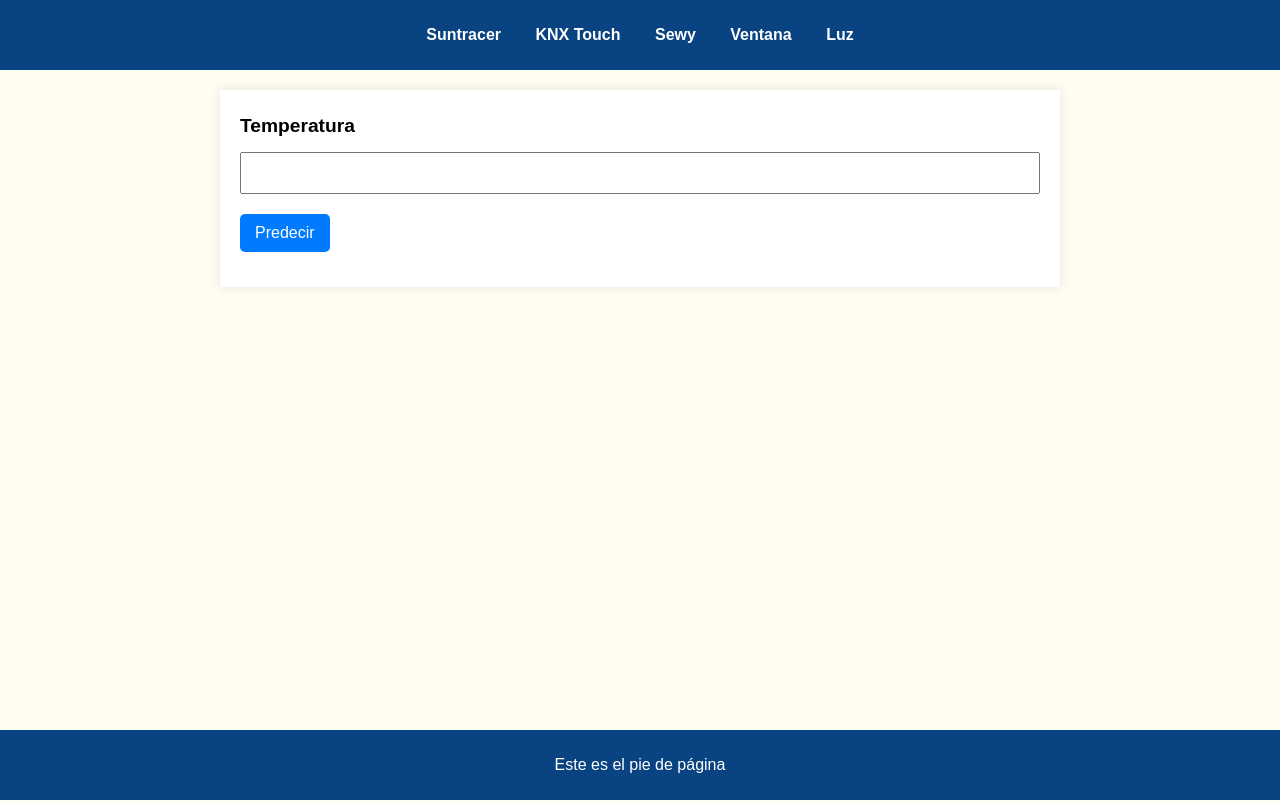
After one commit to icastellsg/TimeSeriesForecastingIA, a Flask app: page /suntracer/ in a window 1280 px wide. The commit adds this page. Run offline with Flask 3, Linux system fonts and the light colour scheme; some libraries are stand-ins or nearby versions.

Commit message:
feat: basic structure of web (css, forms style)

```diff
--- a/requirements.txt
+++ b/requirements.txt
@@ -15,3 +15,4 @@ prophet
 neuralprophet
 statsmodels
 Flask
+Flask-WTF
--- a/web/app.py
+++ b/web/app.py
@@ -1,9 +1,11 @@
 from flask import Flask, render_template, request
+from forms import SuntracerForm
 import tensorflow as tf
 from tensorflow.keras.models import load_model
 import numpy as np
 
 app = Flask(__name__)
+app.config['SECRET_KEY'] = 'secret'
 
 model1h = load_model('../LSMTTensorflow/bestModel_60.keras')
 model6h = load_model('../LSMTTensorflow/bestModel_360.keras')
@@ -11,24 +13,25 @@ model12h = load_model('../LSMTTensorflow/bestModel_720.keras')
 
 
 @app.route('/')
-def predict():
+@app.route('/predict/')
+def index():
     return render_template('predict.html')
 
-@app.route('/hello/')
-@app.route('/hello/<name>')
-def hello_name(name = None):
-    return render_template('hello_there.html', name=name)
+@app.route('/suntracer/', methods=['GET','POST'])
+def predict_temperature_suntracer():
+    form = SuntracerForm()
+    if form.validate_on_submit():
+        prediction = []
+        temperatura = np.array(form.temperatura.data)
 
-@app.route('/predict/', methods=['POST'])
-def predict_temperature_suntracer():
-    prediction = []
+        prediction.append(get_prediction(model1h, temperatura))
+        prediction.append(get_prediction(model6h, temperatura))
+        prediction.append(get_prediction(model12h, temperatura))
 
-    input_data = float(request.form['temperatura'])
-    predict = model1h.predict(np.array([[input_data]]))
-    prediction.append(predict[0][-1])
-    predict = model6h.predict(np.array([[input_data]]))
-    prediction.append(predict[0][-1])
-    predict = model12h.predict(np.array([[input_data]]))
-    prediction.append(predict[0][-1])
 
-    return render_template('predict.html', prediction=prediction)
+        return render_template('predict_with_flaskForms.html', form=form, prediction=prediction)
+    return render_template('predict_with_flaskForms.html', form=form)
+
+def get_prediction(model, value):
+    predict = model.predict(np.array([[value]]))
+    return predict[0][-1]
--- /dev/null
+++ b/web/forms.py
@@ -0,0 +1,9 @@
+from flask_wtf import FlaskForm
+from wtforms import FloatField, SubmitField
+from wtforms.validators import DataRequired
+
+class SuntracerForm(FlaskForm):
+    temperatura = FloatField('Temperatura', validators=[DataRequired()])
+    submit = SubmitField('Predecir')
+
+DataRequired.message = 'Please enter a valid number'
--- a/web/static/base.css
+++ b/web/static/base.css
@@ -1,40 +1,125 @@
+:root{
+    --color_primary: #0a4382;
+    --color_secondary: #fffcf2;
+    --color_tertiary: #1f2f16;
+    --color_quaternary: #87BFFF;
+    --color_quinary: #FF5964;
+    --title-text-color: #333;
+    --text-color-contrast: #fff;
+}
+
 body {
+    font-family: Arial, sans-serif;
+    background-color: var(--color_secondary);
     margin: 0;
     padding: 0;
-    font-size: 100%;
-    line-height: 1.5
 }
 
-h1, h2, h3, h4 {
-    margin: 1em 0 .5em;
-    line-height: 1.25
+header {
+    background-color: var(--color_primary);
+    color: var(--text-color-contrast);
+    padding: 10px 0;
 }
 
-h1 {
-    font-size: 2em
+nav ul {
+    list-style: none;
+    padding: 0;
+    text-align: center;
+}
+
+nav ul li {
+    display: inline;
+    margin: 0 15px;
+}
+
+nav ul li a {
+    color: var(--text-color-contrast);
+    text-decoration: none;
+    font-weight: bold;
+}
+
+nav ul li.active a::after {
+    content: "";
+    display: block;
+    width: 100%;
+    height: 2px;
+    background-color: #fff;
+    position: absolute;
+    bottom: -5px;
+    left: 0;
+}
+
+main {
+    max-width: 800px;
+    margin: 20px auto;
+    padding: 20px;
+    background-color: var(--text-color-contrast);
+    box-shadow: 0 0 10px rgba(0, 0, 0, 0.1);
+}
+
+footer {
+    background-color: var(--color_primary);
+    color: var(--text-color-contrast);
+    text-align: center;
+    padding: 10px 0;
+    position: fixed;
+    width: 100%;
+    bottom: 0;
+}
+
+.form-group {
+    margin-bottom: 15px;
+}
+
+.form-label {
+    font-size: 1.2em;
+    display: block;
+    margin-bottom: 5px;
+}
+
+.form-control {
+    padding: 10px;
+    font-size: 1em;
+    width: 100%;
+    box-sizing: border-box;
+}
+
+.btn {
+    padding: 10px 15px;
+    background-color: #28a745;
+    color: #fff;
+    border: none;
+    cursor: pointer;
+    font-size: 1em;
+    border-radius: 5px;
+    transition: background-color 0.3s ease;
+}
+
+.btn-primary {
+    background-color: #007bff;
+}
+
+.btn:hover {
+    background-color: #218838;
+}
+
+.btn-primary:hover {
+    background-color: #0056b3;
+}
+
+.text-danger {
+    color: #dc3545;
 }
 
 h2 {
-    font-size: 1.5em
+    color: var(--title-text-color);
 }
 
-h3 {
-    font-size: 1.2em
+dt, dd {
+    margin: 0;
+    padding: 5px 0;
 }
 
-ul, ol {
-    margin: 1em 0;
-    padding-left: 40px
+dt {
+    font-weight: bold;
 }
-
-p, figure {
-    margin: 1em 0
-}
-
-a img {
-    border: none
-}
-
-sup, sub {
-    line-height: 0
-}
--- /dev/null
+++ b/web/templates/_formshelpers.html
@@ -0,0 +1,12 @@
+{% macro render_field(field) %}
+  <dt>{{ field.label(class="form-label") }}
+  <dd>{{ field(**kwargs)|safe }}
+  {% if field.errors %}
+    <ul class=errors>
+    {% for error in field.errors %}
+      <li>{{ error }}</li>
+    {% endfor %}
+    </ul>
+  {% endif %}
+  </dd>
+{% endmacro %}
--- /dev/null
+++ b/web/templates/base_template.html
@@ -0,0 +1,29 @@
+<!DOCTYPE html>
+<html>
+<head>
+    <meta charset="UTF-8">
+    <title>{% block title %}{% endblock title %}</title>
+    <link rel="stylesheet" href="{{ url_for('static', filename='base.css') }}">
+</head>
+<body>
+    <header>
+        <nav>
+            <ul>
+                <li class="{% if request.path == '/suntracer/' %}active{% endif %}"><a href="/suntracer/">Suntracer</a></li>
+                <li class="{% if request.path == '/knx/' %}active{% endif %}"><a href="/knx/">KNX Touch</a></li>
+                <li class="{% if request.path == '/sewy/' %}active{% endif %}"><a href="/sewy/">Sewy</a></li>
+                <li class="{% if request.path == '/ventana/' %}active{% endif %}"><a href="/ventana/">Ventana</a></li>
+                <li class="{% if request.path == '/luz/' %}active{% endif %}"><a href="/luz/">Luz</a></li>
+            </ul>
+        </nav>
+    </header>
+
+    <main>
+        {% block content %}{% endblock content %}
+    </main>
+
+    <footer>
+        <p>Este es el pie de página</p>
+    </footer>
+</body>
+</html>
--- /dev/null
+++ b/web/templates/predict_with_flaskForms.html
@@ -0,0 +1,22 @@
+{% extends "base_template.html" %}
+{% from "_formshelpers.html" import render_field %}
+
+{% block title %}Predicción de temperatura{% endblock title %}
+
+{% block content %}
+    <form action="" method="post" novalidate>
+        {{ form.csrf_token }}
+        <div class="form-group">
+            {{ render_field(form.temperatura, class="form-control") }}
+        </div>
+        <div class="form-group">
+            {{ form.submit(class="btn btn-primary") }}
+        </div>
+    </form>
+
+    {% if prediction %}
+        <h2>La predicción de temperatura en 1 hora es: {{ prediction[0] }}</h2>
+        <h2>La predicción de temperatura en 6 horas es: {{ prediction[1] }}</h2>
+        <h2>La predicción de temperatura en 12 horas es: {{ prediction[2] }}</h2>
+    {% endif %}
+{% endblock content %}
```
Also changed, not shown: web/templates/hello_there.html (deleted, +0 -15 lines), web/templates/predict.html (+5 -10 lines).
